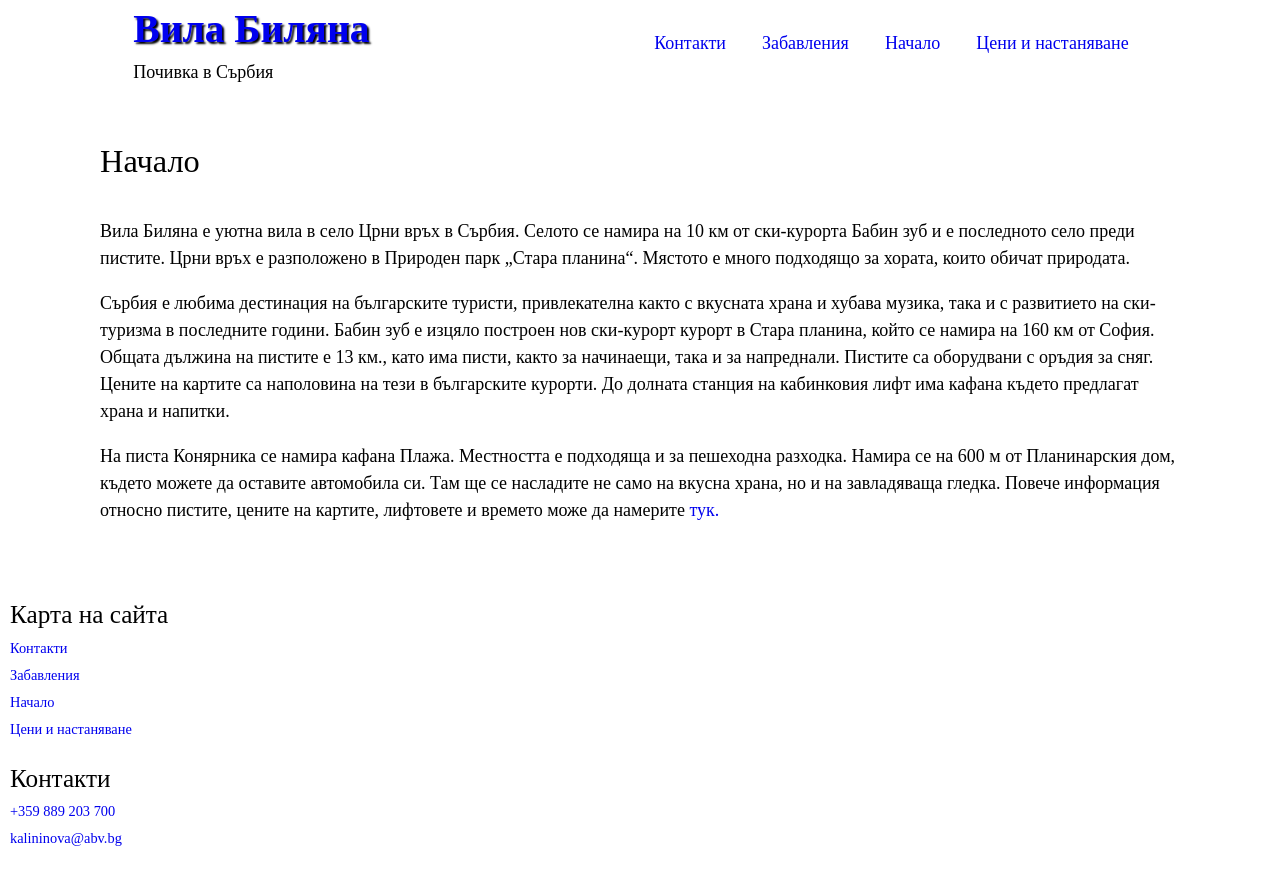
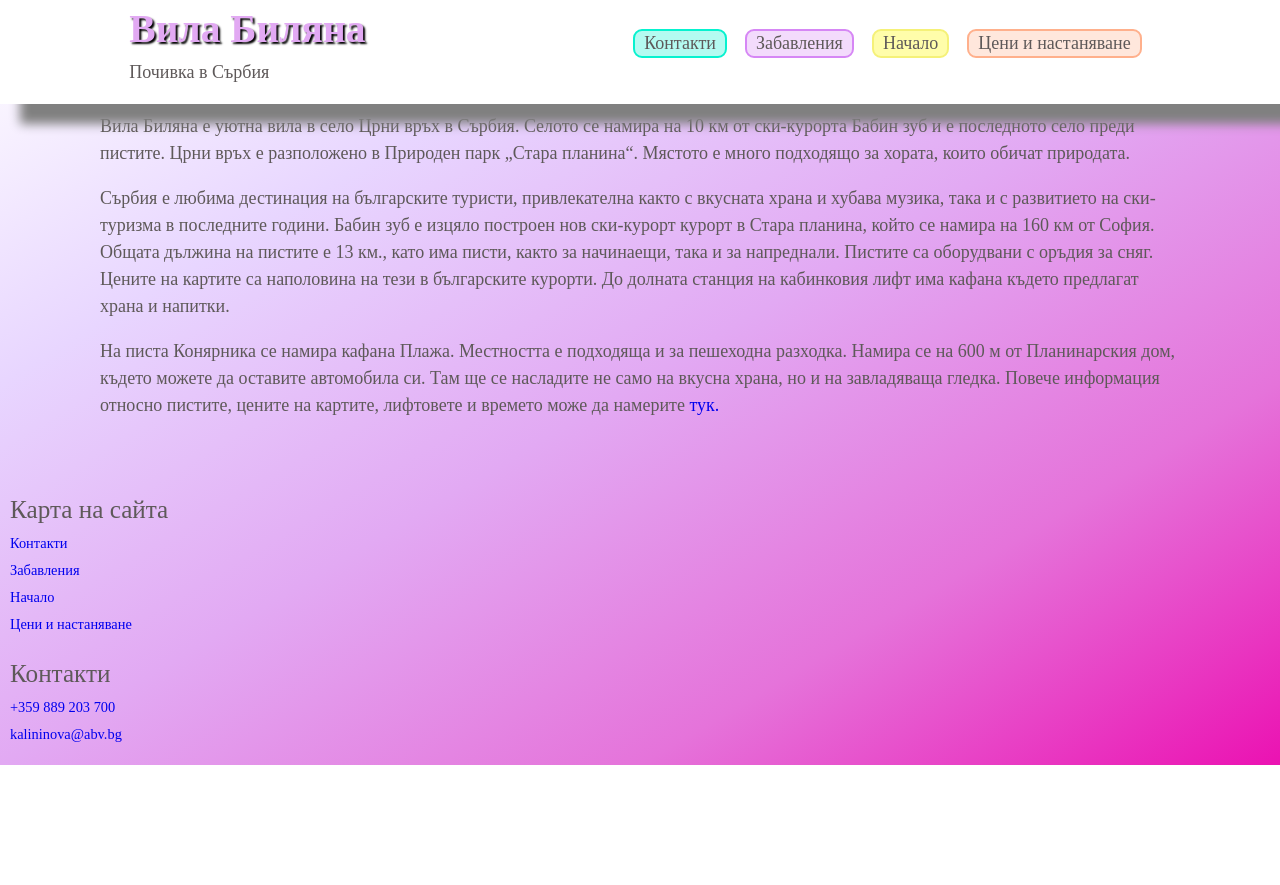
Before and after one commit to bilyananinova/villabilyana, a Jekyll site: the page built from index.html, in a window 1280 px wide. Shown: the top 885 px of the page. Built offline with Jekyll 4.4.1, drawn with Linux system fonts in a browser that asks for light colours.

Commit message:
change site header

```diff
--- a/css/layout.css
+++ b/css/layout.css
@@ -1,12 +1,19 @@
 .site {
     max-width: 100%;
+    background-image: linear-gradient(to right bottom, #ffffff, #e8d6ff, #e2a9f3, #e573da, #eb12b2);
+    color: #5e5959;
 }
 
 .site-header {
     display: flex;
     align-items: center;
     justify-content: space-around;
+    box-shadow:20px 20px 10px grey;
     background: #ffffff;
+    position: fixed;
+    top: 0;
+    right: 0;
+    left: 0;
 }
 
 .site-title h1 {
@@ -14,6 +21,7 @@
 }
 
 .site-title a {
+    color: #e2a9f3;
     font-weight: 900;
     text-shadow: 2px 2px 2px #000000;
 }
--- /dev/null
+++ b/css/navigation.css
@@ -0,0 +1,42 @@
+/* All css about navigation */
+
+.site-nav  {
+    display: block;
+}
+
+.site-nav ul {
+    display: flex;
+}
+
+.site-nav li {
+    line-height: 0;
+    display: block;
+    margin: 0 0.5em;
+    list-style: none;
+    padding: 0.7em 0.5em;
+    border-radius: 0.5em;
+}
+
+.site-nav ul a {
+    color: #5e5959;
+}
+
+.site-nav li:nth-child(1) {
+    border: 2px solid rgb(7, 242, 207);
+    background: rgba(7, 242, 207, 0.3);
+}
+
+.site-nav li:nth-child(2) {
+    border: 2px solid rgb(214, 135, 245);
+    background: rgba(214, 135, 245, 0.3);
+}
+
+.site-nav li:nth-child(3) {
+    border: 2px solid rgb(245, 241, 120);
+    background: rgba(255, 253, 149, 0.8);
+}
+
+.site-nav li:nth-child(4) {
+    border: 2px solid rgb(255, 176, 140);
+    background: rgba(255, 176, 140, 0.3);
+}
--- a/css/site.css
+++ b/css/site.css
@@ -1,3 +1,4 @@
 @import url('reset.css');
 @import url('thypography.css');
 @import url('layout.css');
+@import url('navigation.css');
```
